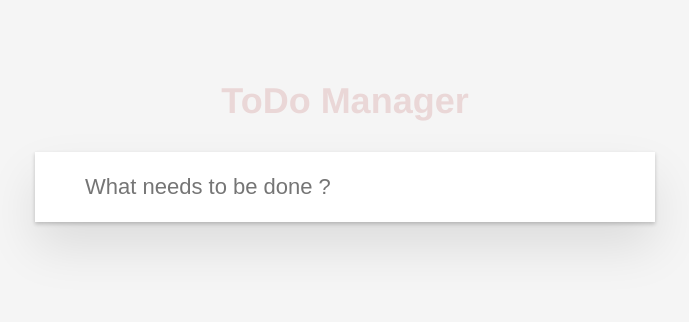
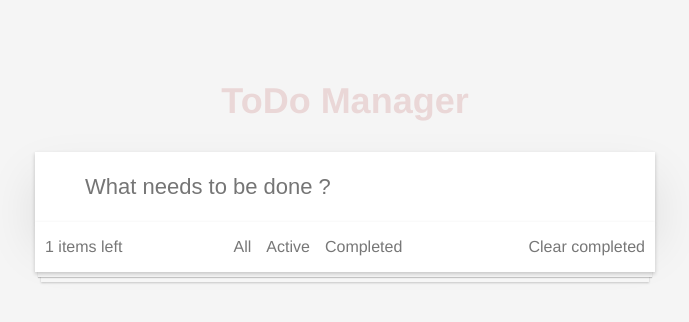
Before and after one commit to Ranjith10/MERN-ToDo-App, a React (Create React App) app: page / in a window 1280 px wide. Shown: the top 322 px of the page, without its empty margins (295-984 px from the left). Built offline with nearby package versions, Linux system fonts and the light colour scheme.

Commit message:
Added filters for the todoList
Added filter actions like all, active,completed

```diff
--- a/src/components/Todo.css
+++ b/src/components/Todo.css
@@ -21,3 +21,26 @@
   align-items: center;
   width: 50%;
 }
+.todo-container-footer {
+  display: flex;
+  height: 30px;
+  width: calc(100% - 20px);
+  background: #fff;
+  padding: 10px;
+  justify-content: space-between;
+  align-items: center;
+  color: #777;
+  box-shadow: 0 2px 4px rgba(0, 0, 0, 0.2), 0 8px 0 -3px #f6f6f6,
+    0 9px 1px -3px rgba(0, 0, 0, 0.2), 0 16px 0 -6px #f6f6f6,
+    0 17px 2px -6px rgba(0, 0, 0, 0.2);
+}
+.todo-status-container {
+  display: flex;
+}
+.todo-status-container > div {
+  margin-right: 15px;
+  cursor: pointer;
+}
+.todo-clear-container {
+  cursor: pointer;
+}
--- a/src/components/Todo.js
+++ b/src/components/Todo.js
@@ -32,6 +32,15 @@ const Todo = props => {
           />
         </form>
         {todoList.length > 0 && <TodoList todoList={todoList} />}
+        <div className="todo-container-footer">
+          <div className="todo-items-msg">1 items left</div>
+          <div className="todo-status-container">
+            <div>All</div>
+            <div>Active</div>
+            <div>Completed</div>
+          </div>
+          <div className="todo-clear-container">Clear completed</div>
+        </div>
       </div>
     </>
   );
```
